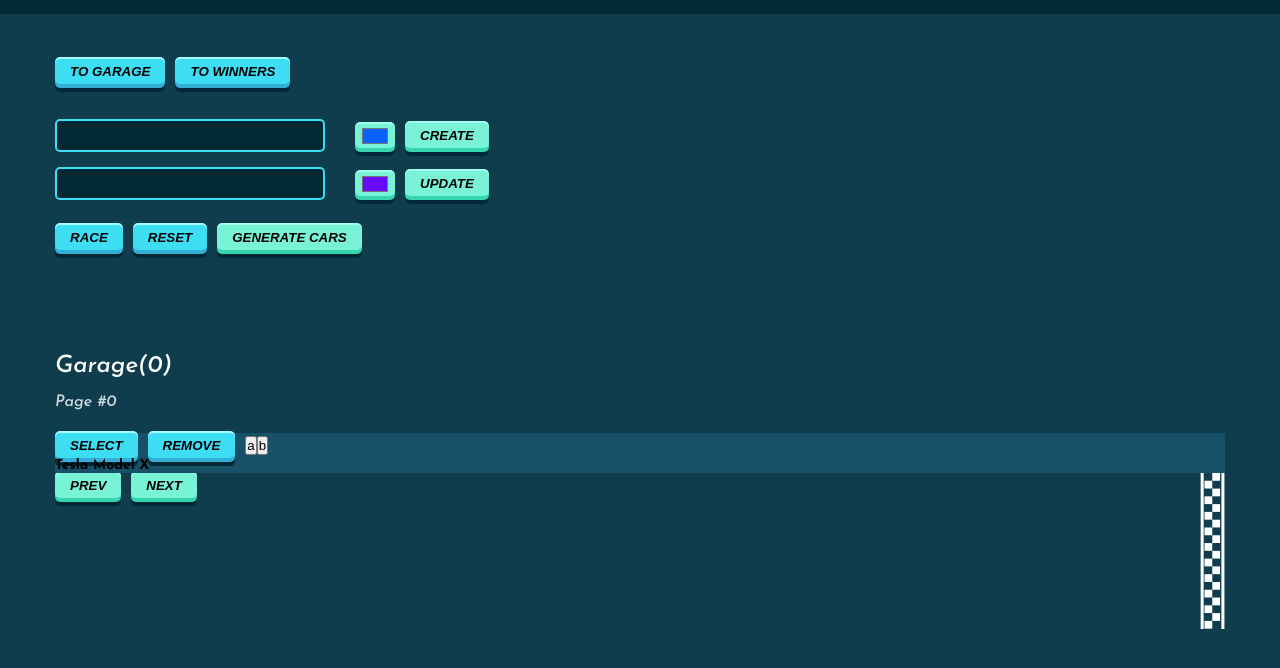
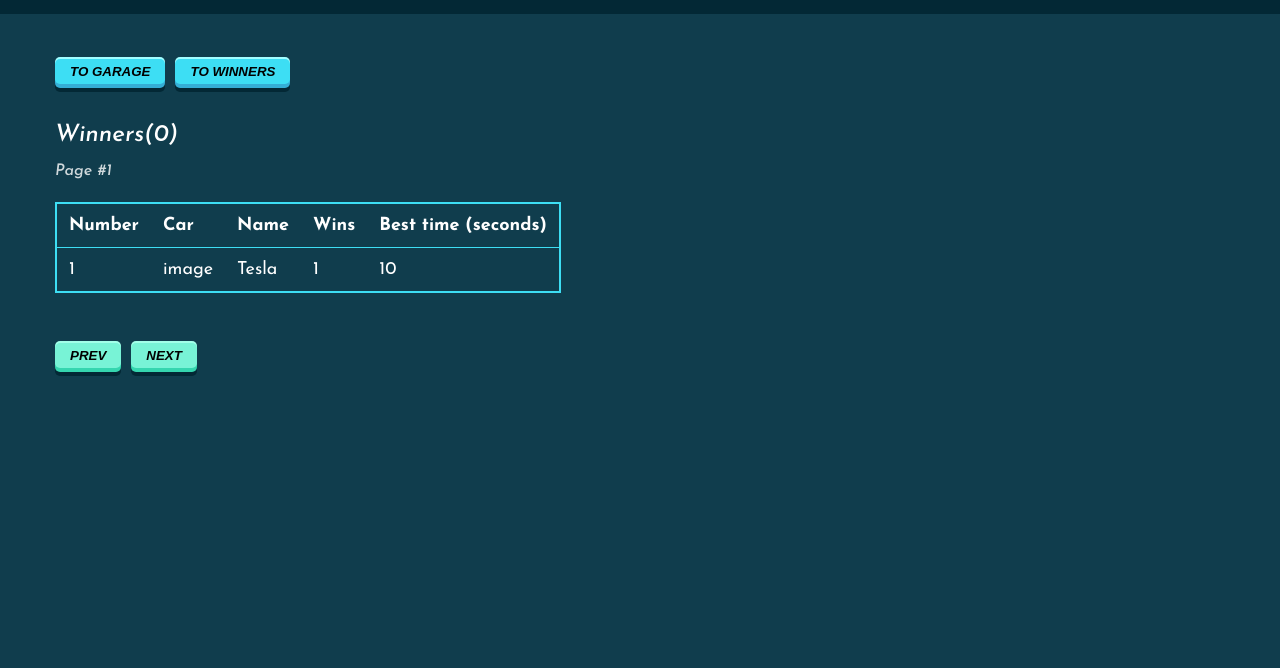
Before and after one commit to AnastasiaSyt/Rsschool_Front-End_course, a website built with webpack: page Async_Race/src/index.html in a window 1280 px wide. Shown: the part 60-728 px from the top of the page. Built offline with nearby package versions, Linux system fonts and the light colour scheme; files whose address does not match are found by name.

Commit message:
feat: add winners Page

```diff
--- /dev/null
+++ b/Async_Race/src/components/types.ts
@@ -0,0 +1,26 @@
+export type TableElementConfig = {
+  tag: Tags,
+  classes: string[],
+  src?: string,
+  label?: string,
+  children?: TableElementConfig[],
+  id?: string,
+  type?: string,
+  attribute?: [string, string],
+  placeholder?: string,
+  pattern?: string,
+  title?: string
+};
+
+export enum Tags {
+  IMG = 'img',
+  DIV = 'div',
+  P = 'p',
+  INPUT = 'input',
+  LABEL = 'label',
+  FORM = 'form',
+  TABLE = 'table',
+  TR = 'tr',
+  TH = 'th',
+  TD = 'td',
+}
--- a/Async_Race/src/components/view/buttons.ts
+++ b/Async_Race/src/components/view/buttons.ts
@@ -1,10 +1,13 @@
 import './buttons.css';
 
 export default class Button {
-  constructor(text: string, name?: string) {
+  constructor(text: string, name?: string, className?: string) {
     const button = document.createElement('button');
     button.classList.add('button');
     button.classList.add(`button_${name}`);
+    if (className) {
+      button.classList.add(className);
+    }
     button.textContent = text;
     return button;
   }
--- a/Async_Race/src/components/view/garage/garage.css
+++ b/Async_Race/src/components/view/garage/garage.css
@@ -48,33 +48,60 @@ form {
 .track {
   background: #165167;
   position: relative;
+  height: 156px;
 }
 
-.line {
-  border: 2px dashed #BFF9FF;
-}
+.track_race {
+  border-top: 2px dashed #BFF9FF;
+  border-bottom: 2px dashed #BFF9FF;
 
-.title {
-  font-style: italic;
-  font-weight: 500;
-  font-size: 24px;
-  line-height: 32px;
-  color: white;
-
-  margin-bottom: 10px;
-}
-
-.page {
-  font-style: italic;
-  font-weight: 500;
-  font-size: 16px;
-  line-height: 21px;
-  color: rgba(255, 255, 255, 0.8);
-
-  margin-bottom: 20px;
+  margin-top: 15px;
+  padding: 15px 15px;
 }
 
 .finish_line {
-    position: absolute;
-    right: 0px;
+  position: absolute;
+  right: 0px;
 }
+
+.track_control {
+  display: flex;
+  align-items: baseline;
+  margin-left: 15px;
+}
+
+.control_button {
+  margin-top: 13px;
+}
+
+.button_start_stop {
+  padding: 2px 8px;
+  width: 34px;
+  height: 34px;
+
+  border: 2px solid #3DF44F;
+  border-radius: 5px;
+  background: #165167;
+  color: white;
+  text-transform: uppercase;
+  margin-right: 10px;
+  cursor: pointer;
+  transition: all ease 0.4s;
+}
+
+.button_start_stop:hover {
+  border: 2px solid #00fffb;
+}
+
+.car_name {
+  font-style: italic;
+  font-weight: 500;
+  font-size: 18px;
+  line-height: 24px;
+  color: #FFFFFF;
+  margin-left: 20px;
+}
+
+.pagination_container {
+  margin-top: 50px;
+}
--- a/Async_Race/src/components/view/garage/garagePage.ts
+++ b/Async_Race/src/components/view/garage/garagePage.ts
@@ -91,14 +91,19 @@ export default class GaragePage {
     const track = document.createElement('div');
     track.classList.add('track');
 
+    const finish = document.createElement('img');
+    finish.classList.add('finish_line');
+    finish.src = '../../assets/finish.svg';
+    track.appendChild(finish);
+
     const control = document.createElement('div');
     control.classList.add('track_control');
     track.appendChild(control);
 
-    const selectCar = new Button('select', 'race');
+    const selectCar = new Button('select', 'race', 'control_button');
     control.appendChild(selectCar as Node);
 
-    const resetCar = new Button('remove', 'race');
+    const resetCar = new Button('remove', 'race', 'control_button');
     control.appendChild(resetCar as Node);
 
     const start = document.createElement('button');
@@ -118,20 +123,11 @@ export default class GaragePage {
 
     const trackRace = document.createElement('div');
     trackRace.classList.add('track_race');
-    trackRace.appendChild(track);
-
-    const line = document.createElement('span');
-    line.classList.add('line');
-    trackRace.appendChild(line);
-
-    const finish = document.createElement('img');
-    finish.classList.add('finish_line');
-    finish.src = '../../assets/finish.svg';
-    track.appendChild(finish);
+    track.appendChild(trackRace);
 
     const car = document.createElement('img');
     car.classList.add('car');
-    car.src = '../../car.svg';
+    car.src = '../../assets/car.svg';
     trackRace.appendChild(car);
 
     return track;
--- a/Async_Race/src/components/view/page.ts
+++ b/Async_Race/src/components/view/page.ts
@@ -1,6 +1,7 @@
 import Button from './buttons';
-import GaragePage from './garage/garagePage';
+// import GaragePage from './garage/garagePage';
 import './navigation.css';
+import Winners from './winners/winners';
 
 export default class Page {
   getPage(pageName?: string): HTMLElement {
@@ -27,11 +28,14 @@ export default class Page {
     main.classList.add('wrapper');
     main.appendChild(this.getNavigation());
 
-    const garageInputs = new GaragePage().getInputs();
-    main.appendChild(garageInputs);
+    // const garageInputs = new GaragePage().getInputs();
+    // main.appendChild(garageInputs);
 
-    const garage = new GaragePage().getGarage();
-    main.appendChild(garage);
+    // const garage = new GaragePage().getGarage();
+    // main.appendChild(garage);
+
+    const winners = new Winners().getWinners();
+    main.appendChild(winners);
 
     page.appendChild(main);
 
--- /dev/null
+++ b/Async_Race/src/components/view/winners/winners.css
@@ -0,0 +1,21 @@
+.winners_table {
+  border-collapse: collapse;
+  /* width: 100%;  */
+  border: 2px solid #3DDEF4;
+  font-size: 18px;
+  color: white;
+  margin-bottom: 50px;
+}
+
+th, td {
+  text-align: left;
+  padding: 12px;
+}
+
+tr {
+  border-bottom: 1px solid #3DDEF4;
+}
+
+.string_text {
+    font-weight: 400;
+}
--- /dev/null
+++ b/Async_Race/src/components/view/winners/winners.ts
@@ -0,0 +1,135 @@
+import { TableElementConfig, Tags } from '../../types';
+import Pagination from '../pagination';
+import './winners.css';
+
+export default class Winners {
+  getWinners() {
+    const count = 0;
+    const countPage = 1;
+
+    const winners = document.createElement('div');
+    winners.classList.add('winners_content');
+
+    const winnersTextContent = document.createElement('div');
+    winnersTextContent.classList.add('winners_text_content');
+    winners.appendChild(winnersTextContent);
+
+    const title = document.createElement('p');
+    title.classList.add('title');
+    title.textContent = `Winners(${count})`;
+    winnersTextContent.appendChild(title);
+
+    const page = document.createElement('p');
+    page.classList.add('page');
+    page.textContent = `Page #${countPage}`;
+    winnersTextContent.appendChild(page);
+
+    //const table = this.getWinnersTable();
+    winners.appendChild(this.getWinnersTable());
+
+    const pagination = new Pagination();
+    winners.appendChild(pagination as Node);
+
+    return winners;
+  }
+
+  getWinnersTable() {
+    const table = document.createElement('table');
+    table.classList.add('winners_table');
+    this.drawItems(table, this.getDOMTableElements());
+    return table;
+  }
+
+  drawItems(parent: HTMLElement, configs: TableElementConfig[]) {
+    configs.forEach((config) => {
+      const node = this.createElement(config);
+      if (config.children) {
+        this.drawItems(node, config.children);
+      }
+      parent.appendChild(node);
+    });
+  }
+
+  createElement(config: TableElementConfig): HTMLElement {
+    const node = document.createElement(config.tag);
+    config.classes.forEach((className) => {
+      node.classList.add(className);
+    });
+    if (config.label) {
+      node.textContent = config.label;
+    }
+    if (config.id) {
+      (node as HTMLElement).id = config.id;
+    }
+    return node;
+  }
+
+  getDOMTableElements(): TableElementConfig[] {
+    const modalDOMElements: TableElementConfig[] =
+      [
+        {
+          tag: Tags.TR,
+          classes: ['table_header'],
+          children: [
+            {
+              tag: Tags.TH,
+              classes: ['table_header_title'],
+              label: 'Number',
+            },
+            {
+              tag: Tags.TH,
+              classes: ['table_header_title'],
+              label: 'Car',
+            },
+            {
+              tag: Tags.TH,
+              classes: ['table_header_title'],
+              label: 'Name',
+            },
+            {
+              tag: Tags.TH,
+              classes: ['table_header_title'],
+              label: 'Wins',
+            },
+            {
+              tag: Tags.TH,
+              classes: ['table_header_title'],
+              label: 'Best time (seconds)',
+            },
+          ],
+        },
+        {
+          tag: Tags.TR,
+          classes: ['table_string'],
+          children: [
+            {
+              tag: Tags.TH,
+              classes: ['string_text'],
+              label: '1',
+            },
+            {
+              tag: Tags.TH,
+              classes: ['string_text'],
+              label: 'image',
+            },
+            {
+              tag: Tags.TH,
+              classes: ['string_text'],
+              label: 'Tesla',
+            },
+            {
+              tag: Tags.TH,
+              classes: ['string_text'],
+              label: '1',
+            },
+            {
+              tag: Tags.TH,
+              classes: ['string_text'],
+              label: '10',
+            },
+          ],
+        },
+      ];
+    return modalDOMElements;
+  }
+}
--- a/Async_Race/src/global.css
+++ b/Async_Race/src/global.css
@@ -35,3 +35,24 @@ body {
 .header_logo {
     cursor: pointer;
   }
+
+
+  .title {
+    font-style: italic;
+    font-weight: 500;
+    font-size: 24px;
+    line-height: 32px;
+    color: white;
+
+    margin-bottom: 10px;
+  }
+
+  .page {
+    font-style: italic;
+    font-weight: 500;
+    font-size: 16px;
+    line-height: 21px;
+    color: rgba(255, 255, 255, 0.8);
+
+    margin-bottom: 20px;
+  }
```
